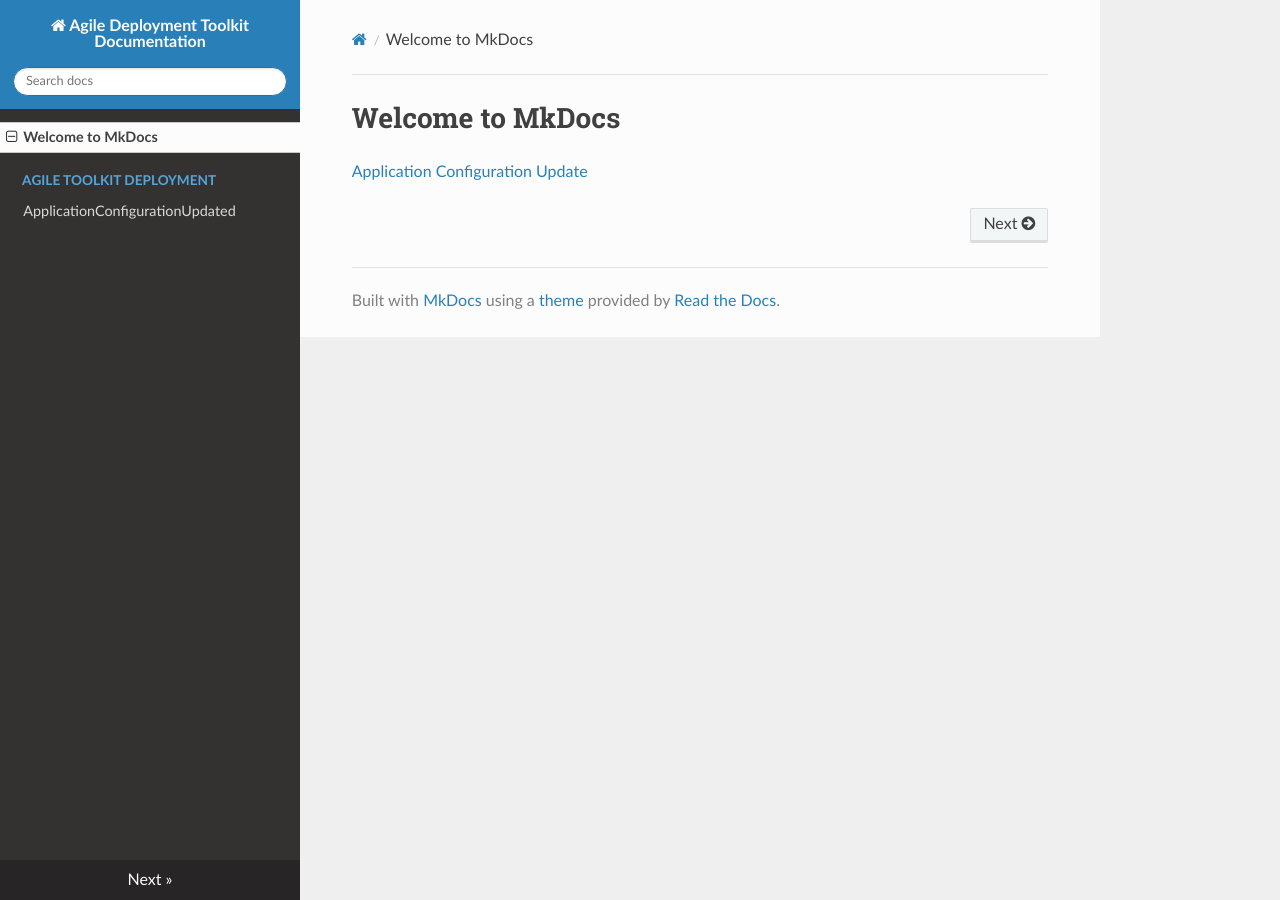
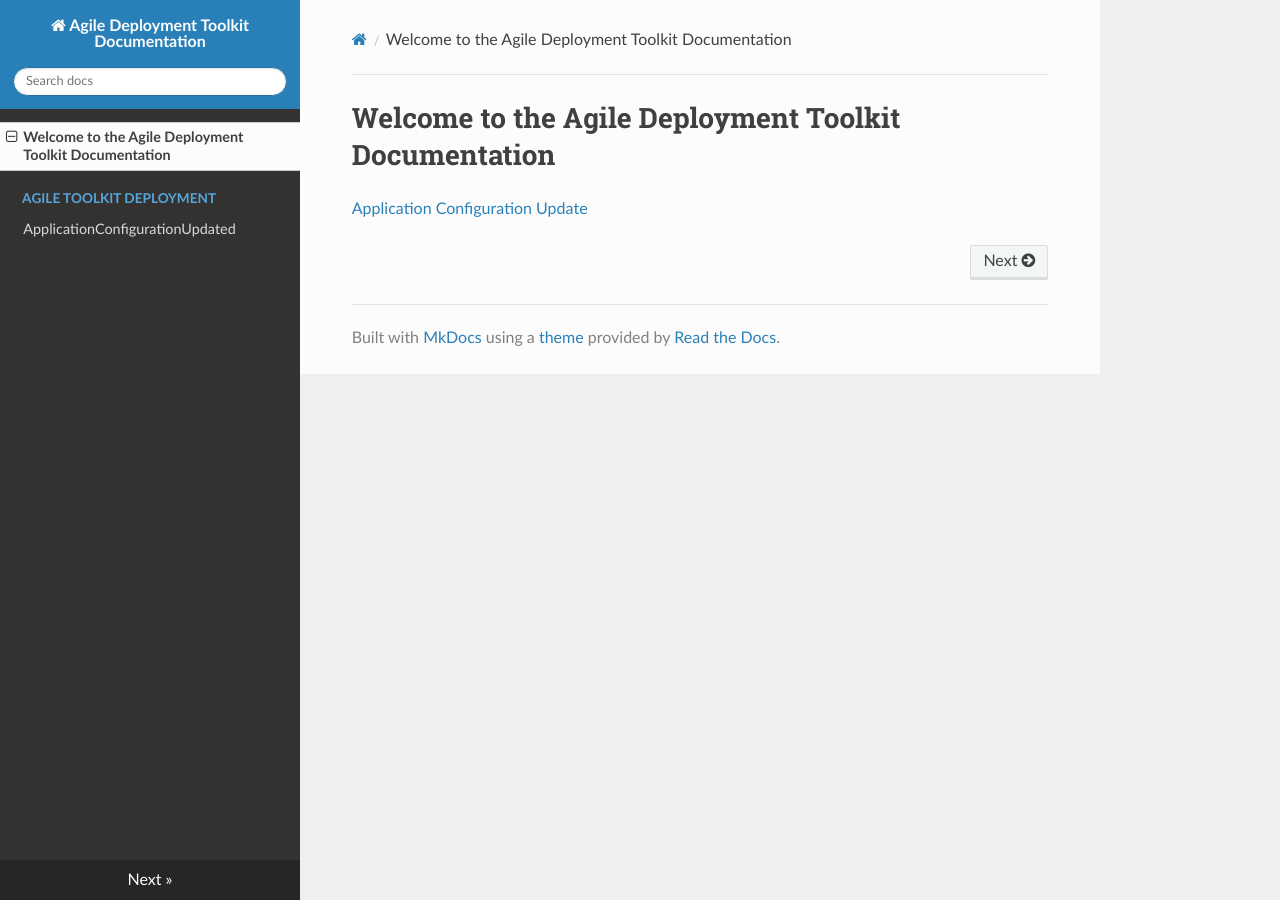
Before and after one commit to wintersys-projects/adt-documentation, an MkDocs documentation site: the page built from docs/index.md, in a window 1280 px wide. Built offline with MkDocs 1.6.1, drawn with Linux system fonts in a browser that asks for light colours; nearby versions of some CDN libraries.

Commit message:
Update index.md

```diff
--- a/docs/index.md
+++ b/docs/index.md
@@ -1,3 +1,3 @@
-# Welcome to MkDocs
+# Welcome to the Agile Deployment Toolkit Documentation
 
 [Application Configuration Update](./agile-toolkit-deployment/ApplicationConfigurationUpdated.md)
```
